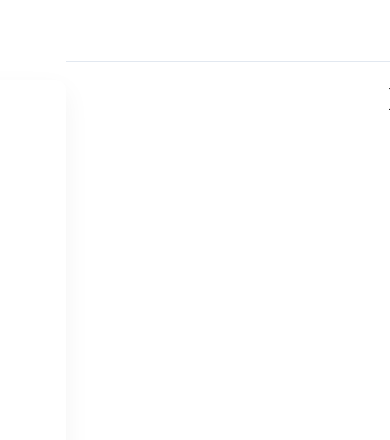
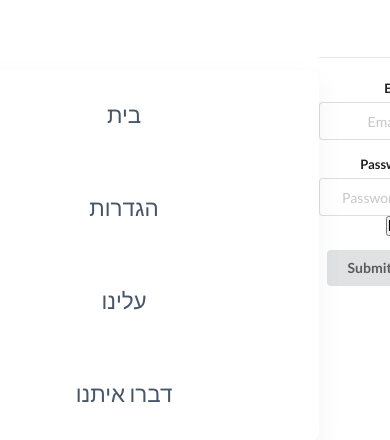
Before and after one commit to kobiwolf/Stuck-web-site, a React (Create React App) app in the folder client/: page / in a window 390 px wide. Shown: the top 440 px of the page. Built offline with nearby package versions, Linux system fonts and the light colour scheme.

Commit message:
'add-form-made-first-requset-from-react'

```diff
--- a/client/public/index.html
+++ b/client/public/index.html
@@ -8,35 +8,15 @@
       name="description"
       content="Web site created using create-react-app"
     />
+    <link
+      rel="stylesheet"
+      href="https://cdnjs.cloudflare.com/ajax/libs/semantic-ui/2.4.1/semantic.min.css"
+    />
 
-    <!--
-      manifest.json provides metadata used when your web app is installed on a
-      user's mobile device or desktop. See https://developers.google.com/web/fundamentals/web-app-manifest/
-    -->
-
-    <!--
-      Notice the use of %PUBLIC_URL% in the tags above.
-      It will be replaced with the URL of the `public` folder during the build.
-      Only files inside the `public` folder can be referenced from the HTML.
-
-      Unlike "/favicon.ico" or "favicon.ico", "%PUBLIC_URL%/favicon.ico" will
-      work correctly both with client-side routing and a non-root public URL.
-      Learn how to configure a non-root public URL by running `npm run build`.
-    -->
     <title>Stuck?</title>
   </head>
   <body>
     <noscript>You need to enable JavaScript to run this app.</noscript>
     <div id="root"></div>
-    <!--
-      This HTML file is a template.
-      If you open it directly in the browser, you will see an empty page.
-
-      You can add webfonts, meta tags, or analytics to this file.
-      The build step will place the bundled scripts into the <body> tag.
-
-      To begin the development, run `npm start` or `yarn start`.
-      To create a production bundle, use `npm run build` or `yarn build`.
-    -->
   </body>
 </html>
--- a/client/src/App.js
+++ b/client/src/App.js
@@ -17,7 +17,11 @@ function App() {
         <NavBar />
         <Switch>
           <Route path="/" exact>
-            {userInfo ? <SearchPage /> : <LoginPage />}
+            {userInfo ? (
+              <SearchPage />
+            ) : (
+              <LoginPage setUserInfo={setUserInfo} />
+            )}
           </Route>
           <Route path="/setting" exact>
             {userInfo ? <SettingsPage /> : <Redirect to="/" />}
--- /dev/null
+++ b/client/src/components/Card.js
@@ -0,0 +1,11 @@
+import React from 'react';
+
+export default function Card({ user }) {
+  return (
+    <div>
+      <h2>{user.name}</h2>
+      <h2>{user.email}</h2>
+      <h2>{user.address.city}</h2>
+    </div>
+  );
+}
--- /dev/null
+++ b/client/src/components/Form/Form.jsx
@@ -0,0 +1,36 @@
+
+import axios from 'axios';
+import React, { useRef, useState } from 'react';
+import LabelInputForm from '../LabalInputForm/LabelInputForm';
+import endPoint from '../../endPoints/serverEndPoint';
+import validator from 'validator';
+import Card from '../Card';
+
+export default function Form({setUserInfo}) {
+  const[inputPassword,setInputPassword]=useState('')
+  const[inputEmail,setInputEmail]=useState('')
+  const[response,setResponse]=useState('')
+  const handleClick= async()=>{
+    if(!inputEmail||!inputPassword)setResponse('all fields are required');
+    if(!validator.isEmail(inputEmail))setResponse("must put valid email")
+    else{
+      try{
+      const {data}= await axios.post(`${endPoint}/login`,{
+        email:inputEmail,password:inputPassword
+      })
+      console.log(data);
+      setUserInfo(<Card user={data}/>)
+    setResponse(<Card user={data}/>)}
+    catch(e){
+      setResponse(e.response.data)
+    }
+    }
+  }
+
+  return <form className="ui form" onSubmit={e=>e.preventDefault()}>
+  <LabelInputForm text='Email' state={inputEmail} setState={setInputEmail}/>
+  <LabelInputForm text='Password' state={inputPassword} setState={setInputPassword} isPassword={true}/>
+ <button className="ui button" type="submit" onClick={handleClick}>Submit</button>
+ {response && <h1>{response}</h1>}
+</form>
+}
--- /dev/null
+++ b/client/src/components/LabalInputForm/LabelInputForm.jsx
@@ -0,0 +1,13 @@
+import React, { useState } from 'react'
+
+export default function LabelInputForm({text,state,setState,isPassword=false}) {
+    const [passwordState,setPasswordState]=useState(false)
+    const type=!isPassword?'text':passwordState?'password':'text'
+    return (
+        <div className='field'>
+            <label>{text}</label>
+            <input type={type} name={text} placeholder={text} value={state} onChange={e=>setState(e.target.value)}/>
+            {isPassword && <button onClick={()=>setPasswordState(!passwordState)}>{passwordState?'show':'hide'}</button>}
+        </div>
+    )
+}
--- a/client/src/components/NavBar/NavBar.css
+++ b/client/src/components/NavBar/NavBar.css
@@ -32,6 +32,7 @@ a {
   display: flex;
   justify-content: space-between;
   align-items: center;
+  z-index: 10;
 }
 
 .nav-item {
@@ -44,15 +45,10 @@ a {
   color: #475569;
 }
 
-.nav-link:hover {
+/* .nav-link:hover {
   color: #482ff7;
-}
+} */
 
-.nav-logo {
-  font-size: 2.1rem;
-  font-weight: 500;
-  color: #482ff7;
-}
 @media only screen and (max-width: 768px) {
   .nav-menu {
     position: fixed;
@@ -70,9 +66,22 @@ a {
   .nav-menu.active {
     left: 0;
   }
+  .nav-menu.active:hover {
+  }
 
   .nav-item {
     margin: 2.5rem 0;
+    width: 50%;
+    transition: background-color 0.5s linear 0s;
+  }
+  .nav-item:hover {
+    background-color: #475569;
+  }
+  .nav-link {
+    transition: color 0.5s linear 0s;
+  }
+  .nav-link:hover {
+    color: white;
   }
 
   .hamburger {
--- /dev/null
+++ b/client/src/endPoints/serverEndPoint.js
@@ -0,0 +1,2 @@
+const endPoint = 'http://localhost:3001';
+export default endPoint;
--- /dev/null
+++ b/client/src/pages/LoginPage.css
@@ -0,0 +1,4 @@
+.loginPage {
+  display: grid;
+  grid-template-columns: repeat(4, 1fr);
+}
--- a/client/src/pages/LoginPage.jsx
+++ b/client/src/pages/LoginPage.jsx
@@ -1,9 +1,14 @@
 import React from 'react'
+import Form from '../components/Form/Form'
+import './LoginPage.css'
 
-export default function LoginPage() {
+export default function LoginPage({setUserInfo}) {
     return (
-        <div>
-            <h1>login</h1>
+        <div className='loginPage'>
+            <div className=""></div>
+            <div className=""></div>
+            <div className=""></div>
+            <Form setUserInfo={setUserInfo}/>
         </div>
     )
 }
```
Also changed, not shown: client/src/components/Form/Form.css (added), 2 other files (tests, documents, lock files or other folders).
